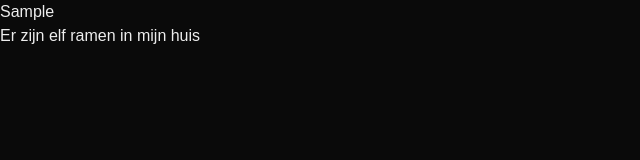
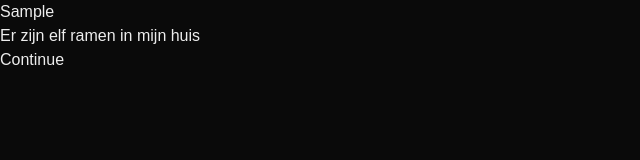
Before and after one commit to RenatoRJF/dutch-study, a Next.js app: page /phrases-challenge in a window 1280 px wide. Both pictures are taken after typing "Sample" into the empty fields and a click on the button "Submit answer". Shown: the top 160 px of the page, without its empty margins (0-640 px from the left). Built offline with nearby package versions, Linux system fonts and the light colour scheme.

Commit message:
feat(FE): add button to continue after showing answer

```diff
--- a/src/app/phrases-challenge/page.tsx
+++ b/src/app/phrases-challenge/page.tsx
@@ -42,14 +42,11 @@ export default function PhraseChallengePage() {
         correctAnswer: QUESTIONS[currentQuestion].correctAnswer,
       });
 
-      setTimeout(() => {
-        // TODO: implement page to show result
-        setResult((prev) => ({ ...prev, [resultKey]: prev[resultKey] + 1 }));
+      // TODO: implement page to show result
+      setResult((prev) => ({ ...prev, [resultKey]: prev[resultKey] + 1 }));
 
-        setCurrentAnswer({ answer: "", currentAnswer: "", isCorrect: false });
-        setCurrentQuestion((prev) => prev + 1);
-        setIsLoading(false);
-      }, 10000);
+      setCurrentQuestion((prev) => prev + 1);
+      setIsLoading(false);
     }, 500);
   };
 
@@ -83,6 +80,19 @@ export default function PhraseChallengePage() {
         <div className="text-3xl text-gray-700 font-bold">
           {currentAnswer.currentAnswer}
         </div>
+
+        <button
+          className="block text-white bg-blue-600 p-4 rounded-sm hover:opacity-90"
+          onClick={() => {
+            setCurrentAnswer({
+              answer: "",
+              currentAnswer: "",
+              isCorrect: false,
+            });
+          }}
+        >
+          Continue
+        </button>
       </div>
     );
   }
```
